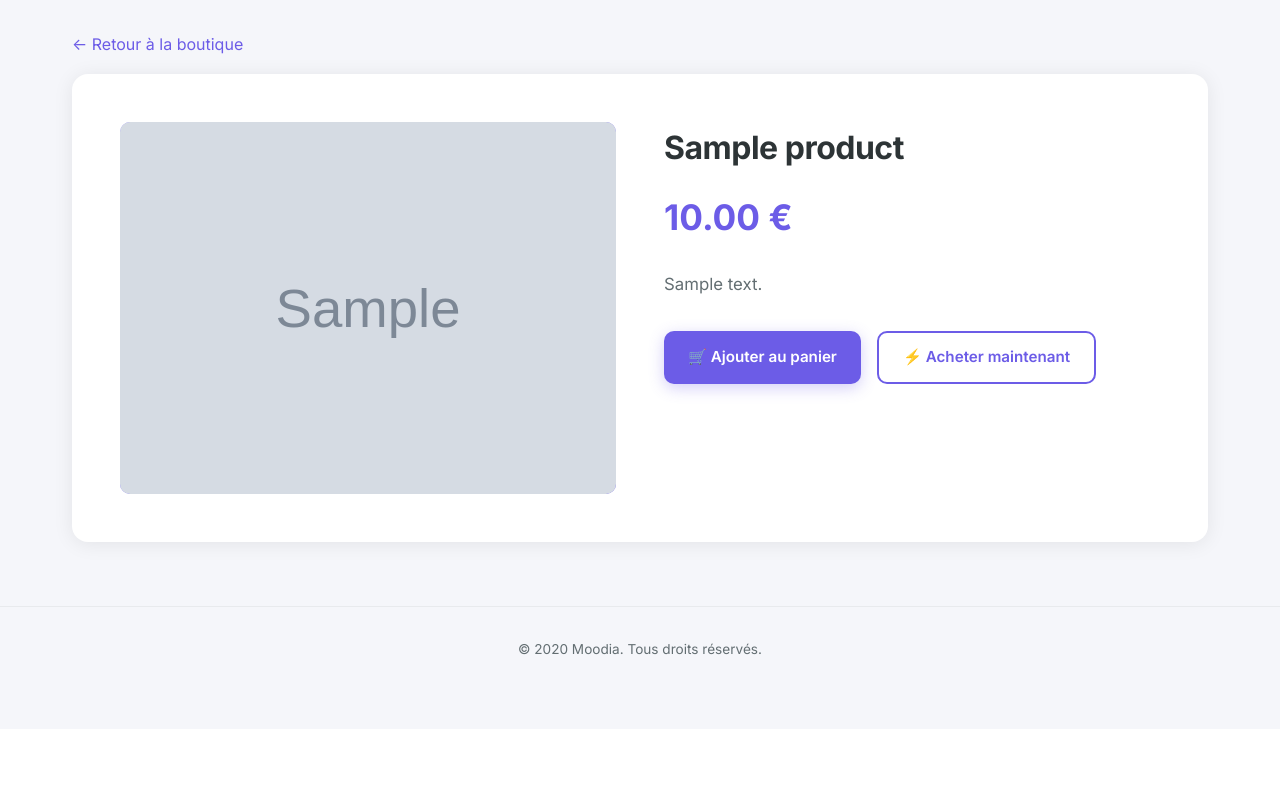
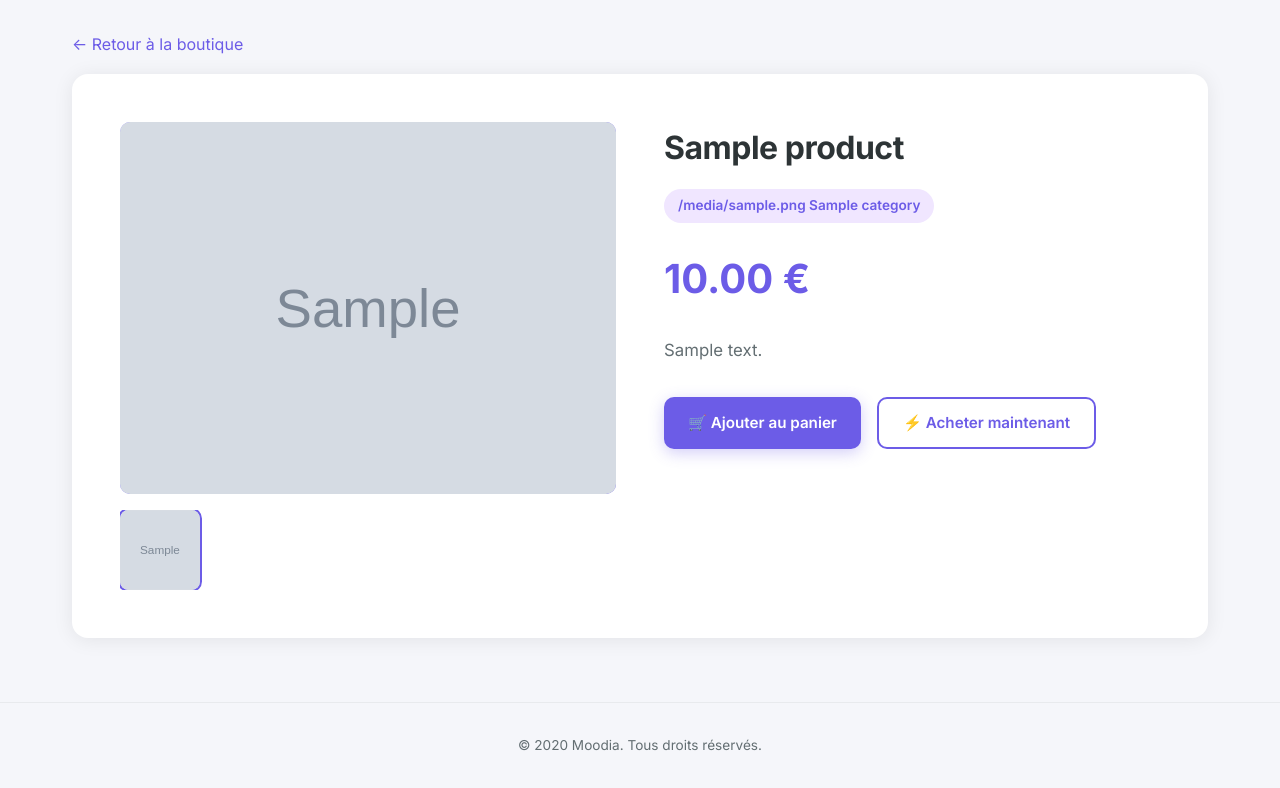
Before and after one commit to editionhorizonpositif-cpu/boutique-moodia, a Python web app: template app/templates/detail.html in a window 1280 px wide. Shown: the part 71-859 px from the top of the page. Before the commit the page ends 726 px from the top, so only its background shows below. Run offline with Jinja, Linux system fonts and the light colour scheme; the template is opened without the code that fills it: most values are stand-ins (such as "Sample title", 1, 10 or a date in 2020); grey boxes marked "Sample" are stand-in pictures.

Commit message:
Update detail.html for image gallery enhancements
Enhanced image gallery with improved styles and functionality.

```diff
--- a/app/templates/detail.html
+++ b/app/templates/detail.html
@@ -12,26 +12,96 @@
         padding: 3rem;
         box-shadow: var(--shadow);
     }
-    .detail-image {
+
+    /* Galerie d'images */
+    .gallery {
+        display: flex;
+        flex-direction: column;
+        gap: 1rem;
+    }
+    .gallery-main {
         width: 100%;
         border-radius: var(--radius-sm);
         object-fit: cover;
         background: linear-gradient(135deg, #A29BFE, #6C5CE7);
-        min-height: 300px;
+        min-height: 350px;
+        max-height: 450px;
         display: flex;
         align-items: center;
         justify-content: center;
         color: white;
-        font-size: 5rem;
+        font-size: 6rem;
+        overflow: hidden;
+        cursor: zoom-in;
+        transition: transform 0.3s ease;
     }
+    .gallery-main img {
+        width: 100%;
+        height: 100%;
+        object-fit: cover;
+    }
+    .gallery-main:hover {
+        transform: scale(1.02);
+    }
+    .gallery-thumbs {
+        display: flex;
+        gap: 0.8rem;
+        overflow-x: auto;
+    }
+    .gallery-thumb {
+        width: 80px;
+        height: 80px;
+        border-radius: var(--radius-sm);
+        border: 2px solid transparent;
+        cursor: pointer;
+        object-fit: cover;
+        opacity: 0.7;
+        transition: all 0.3s ease;
+        flex-shrink: 0;
+        background: #F0F0F0;
+    }
+    .gallery-thumb:hover,
+    .gallery-thumb.active {
+        border-color: var(--primary);
+        opacity: 1;
+        transform: scale(1.05);
+    }
+    .gallery-thumb-placeholder {
+        width: 80px;
+        height: 80px;
+        border-radius: var(--radius-sm);
+        background: linear-gradient(135deg, #DFE6E9, #B2BEC3);
+        display: flex;
+        align-items: center;
+        justify-content: center;
+        font-size: 1.5rem;
+        flex-shrink: 0;
+    }
+
+    /* Informations produit */
     .detail-info h1 {
         font-size: 2rem;
         font-weight: 700;
         margin-bottom: 1rem;
         letter-spacing: -0.5px;
+        color: var(--dark);
+    }
+    .detail-meta {
+        display: flex;
+        gap: 1rem;
+        margin-bottom: 1.5rem;
+        flex-wrap: wrap;
+    }
+    .detail-badge {
+        background: #F0E6FF;
+        color: var(--primary);
+        padding: 6px 14px;
+        border-radius: 20px;
+        font-size: 0.85rem;
+        font-weight: 600;
     }
     .detail-price {
-        font-size: 2.2rem;
+        font-size: 2.5rem;
         font-weight: 700;
         color: var(--primary);
         margin-bottom: 1.5rem;
@@ -47,10 +117,16 @@
         gap: 1rem;
         flex-wrap: wrap;
     }
+
+    /* Responsive */
     @media (max-width: 768px) {
         .product-detail {
             grid-template-columns: 1fr;
             padding: 1.5rem;
+        }
+        .gallery-main {
+            min-height: 250px;
+            max-height: 300px;
         }
     }
 </style>
@@ -60,23 +136,73 @@
 <a href="/shop" style="color: var(--primary); text-decoration: none; margin-bottom:1rem; display:inline-block;">← Retour à la boutique</a>
 
 <div class="product-detail">
-    <div>
-        {% if product.image_url_main %}
-            <img src="{{ product.image_url_main }}" alt="{{ product.title }}" class="detail-image">
-        {% else %}
-            <div class="detail-image">📖</div>
-        {% endif %}
+    <!-- GALERIE D'IMAGES -->
+    <div class="gallery">
+        <div class="gallery-main" id="mainImage">
+            {% if product.image_url_main %}
+                <img src="{{ product.image_url_main }}" alt="{{ product.title }}" id="mainImageImg">
+            {% else %}
+                📖
+            {% endif %}
+        </div>
+        <div class="gallery-thumbs">
+            {% set images = [] %}
+            {% if product.image_url_main %}{% set _ = images.append(product.image_url_main) %}{% endif %}
+            {% if product.image_url_2 %}{% set _ = images.append(product.image_url_2) %}{% endif %}
+            {% if product.image_url_3 %}{% set _ = images.append(product.image_url_3) %}{% endif %}
+
+            {% if images|length == 0 %}
+                <div class="gallery-thumb-placeholder">📖</div>
+            {% else %}
+                {% for img in images %}
+                    <img src="{{ img }}"
+                         class="gallery-thumb {% if loop.first %}active{% endif %}"
+                         onclick="changeImage('{{ img }}', this)"
+                         alt="Image {{ loop.index }}">
+                {% endfor %}
+            {% endif %}
+        </div>
     </div>
+
+    <!-- DÉTAILS PRODUIT -->
     <div class="detail-info">
         <h1>{{ product.title }}</h1>
+
+        <div class="detail-meta">
+            {% if product.category %}
+                <span class="detail-badge">{{ product.category.icon }} {{ product.category.name }}</span>
+            {% endif %}
+            {% if product.is_premium_only %}
+                <span class="detail-badge" style="background:#FFEAA7; color:#D68910;">⭐ Premium</span>
+            {% endif %}
+        </div>
+
         <div class="detail-price">{{ "%.2f"|format(product.price) }} €</div>
+
         {% if product.description %}
             <div class="detail-description">{{ product.description }}</div>
         {% endif %}
+
         <div class="detail-actions">
             <a href="/cart/add/{{ product.id }}" class="btn btn-primary">🛒 Ajouter au panier</a>
             <a href="/buy/{{ product.id }}" class="btn btn-outline">⚡ Acheter maintenant</a>
         </div>
     </div>
 </div>
+
+<script>
+    function changeImage(src, thumb) {
+        // Changer l'image principale
+        let mainDiv = document.getElementById('mainImage');
+        if (mainDiv.querySelector('img')) {
+            mainDiv.querySelector('img').src = src;
+        } else {
+            mainDiv.innerHTML = '<img src="' + src + '" alt="{{ product.title }}">';
+        }
+
+        // Activer la miniature
+        document.querySelectorAll('.gallery-thumb').forEach(t => t.classList.remove('active'));
+        thumb.classList.add('active');
+    }
+</script>
 {% endblock %}
```
